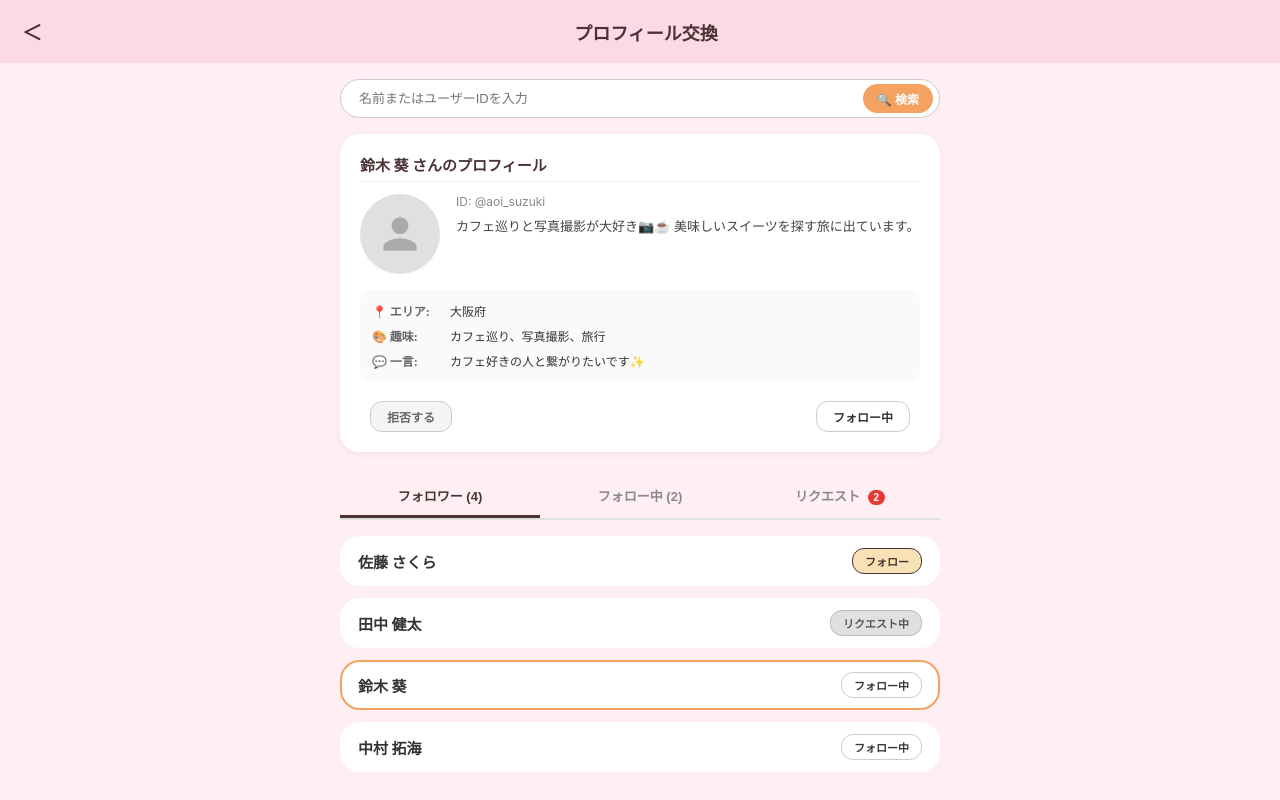
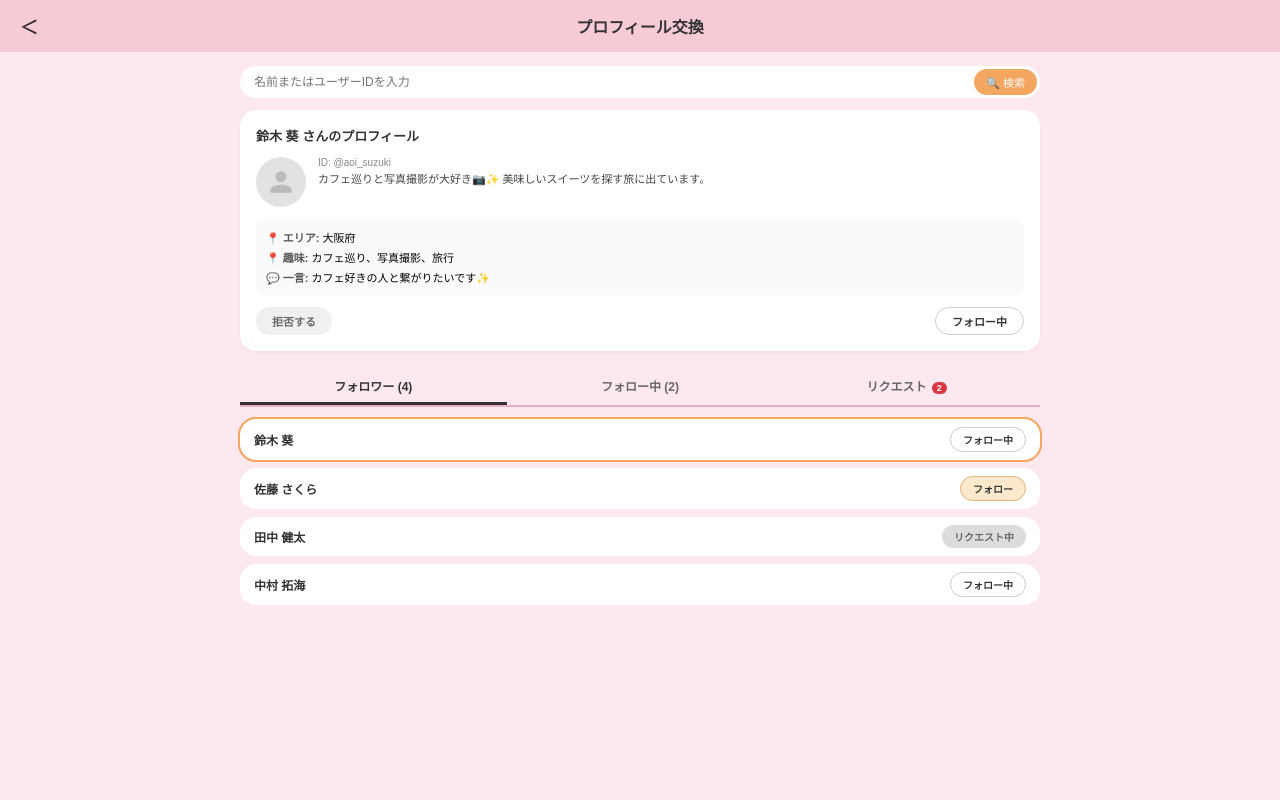
Before and after one commit to okome7/group5-name-web-app, a Vue app: page / in a window 1280 px wide. Before the commit this address led to /profile-exchange. Built offline with nearby package versions, Linux system fonts and the light colour scheme.

Commit message:
プロフィール交換画面追加

```diff
--- a/src/views/ProfileExchangingView.vue
+++ b/src/views/ProfileExchangingView.vue
@@ -1,90 +1,79 @@
 <template>
   <div class="page-container">
-    <!-- ヘッダー（戻るボタン + タイトル） -->
+    <!-- ヘッダー -->
     <header class="header">
-      <button class="back-button" @click="goBack">＜</button>
+      <!-- ＜ 押したらトップページに飛ぶボタン -->
+      <button class="back-btn" @click="goToTop">＜</button>
       <h1 class="title">プロフィール交換</h1>
     </header>
 
     <!-- メインコンテンツ -->
     <main class="content">
-      <!-- 検索バー（虫眼鏡ボタンで検索実行） -->
+      <!-- 検索バー -->
       <div class="search-bar">
-        <input
-          v-model="searchQuery"
-          type="text"
-          placeholder="名前またはユーザーIDを入力"
-          class="search-input"
-          @keyup.enter="handleSearch"
-        />
-        <button class="search-btn" @click="handleSearch">🔍 検索</button>
+        <input v-model="searchQuery" type="text" placeholder="名前またはユーザーIDを入力" class="search-input" />
+        <button class="search-btn">🔍 検索</button>
       </div>
 
-      <!-- 拒否された場合 -->
-      <div v-if="hasRejected" class="rejected-message">フォローを拒否しました</div>
-
-      <!-- 1. フォローしている場合：プロフィールカードをフル表示 -->
-      <div v-else-if="selectedUser.status === 'following'" class="featured-card">
-        <div class="card-header-user">
+      <!-- プロフィール表示エリア -->
+      <!-- Case 1: 「フォロー中」のユーザーを選択している場合 ➔ 詳細を表示 -->
+      <div v-if="selectedUser.status === 'following'" class="profile-card">
+        <div class="card-title-header">
           <span class="user-display-name">{{ selectedUser.name }} さんのプロフィール</span>
         </div>
-        <div class="card-top">
-          <div class="avatar-placeholder">
-            <svg class="avatar-icon" viewBox="0 0 24 24" fill="#aaa">
+
+        <div class="profile-detail-top">
+          <div class="avatar-circle">
+            <svg class="avatar-icon" viewBox="0 0 24 24" fill="#bbb">
               <path
-                d="M12 12c2.21 0 4-1.79 4-4s-1.79-4-4-4-4 1.79-4 4 1.79 4 4 4zm0 2c-2.67 0-8 1.34-8 4v2h16v-2c0-2.66-5.33-4-8-4z"
+                d="M12,12 C14.21,12 16,10.21 16,8 C16,5.79 14.21,4 12,4 C9.79,4 8,5.79 8,8 C8,10.21 9.79,12 12,12 Z M12,14 C9.33,14 4,15.34 4,18 L4,20 L20,20 L20,18 C20,15.34 14.67,14 12,14 Z"
               />
             </svg>
           </div>
-          <!-- 動的プロフィール情報 -->
-          <div class="user-info">
-            <p class="user-id">ID: {{ selectedUser.userId }}</p>
-            <p class="user-bio">{{ selectedUser.bio }}</p>
+          <div class="profile-bio">
+            <div class="user-id">ID: @{{ selectedUser.idName }}</div>
+            <p class="bio-text">{{ selectedUser.bio }}</p>
           </div>
         </div>
 
-        <!-- 動的詳細情報エリア -->
-        <div class="card-bottom">
-          <div class="detail-item">
-            <span class="detail-label">📍 エリア:</span>
-            <span class="detail-value">{{ selectedUser.location }}</span>
+        <div class="profile-detail-info">
+          <div class="info-row">
+            <span class="icon">📍</span> <span class="label">エリア:</span> {{ selectedUser.area }}
           </div>
-          <div class="detail-item">
-            <span class="detail-label">🎨 趣味:</span>
-            <span class="detail-value">{{ selectedUser.hobbies }}</span>
+          <div class="info-row">
+            <span class="icon">📍</span> <span class="label">趣味:</span> {{ selectedUser.hobby }}
           </div>
-          <div class="detail-item">
-            <span class="detail-label">💬 一言:</span>
-            <span class="detail-value">{{ selectedUser.comment }}</span>
+          <div class="info-row">
+            <span class="icon">💬</span> <span class="label">一言:</span> {{ selectedUser.comment }}
           </div>
         </div>
 
         <div class="card-actions">
-          <button class="btn btn-secondary" @click="rejectFeaturedUser">拒否する</button>
-          <button class="btn" :class="getUserBtnStatus(selectedUser).class" @click="toggleUserFollow(selectedUser)">
-            {{ getUserBtnStatus(selectedUser).text }}
+          <button class="btn btn-reject" @click="rejectSelectedUser">拒否する</button>
+          <button class="btn btn-following-state" @click="toggleFollow(selectedUser)">フォロー中</button>
+        </div>
+      </div>
+
+      <!-- Case 2: 「フォロー中」以外（未フォロー/リクエスト中）を選択している場合 ➔ 非公開表示 -->
+      <div v-else class="profile-card private-card">
+        <div class="card-title-header center">
+          <span class="user-display-name">{{ selectedUser.name }} さんのプロフィール</span>
+        </div>
+
+        <div class="private-content">
+          <div class="lock-icon">🔒</div>
+          <div class="private-title">このアカウントは非公開です</div>
+          <div class="private-sub">フォローすると{{ selectedUser.name }}さんのプロフィール詳細を閲覧できます</div>
+        </div>
+
+        <div class="card-actions center-action">
+          <button class="btn" :class="getButtonClass(selectedUser)" @click="toggleFollow(selectedUser)">
+            {{ getButtonText(selectedUser) }}
           </button>
         </div>
       </div>
 
-      <!-- 2. 未フォロー・リクエスト中の場合：非公開カードを表示 -->
-      <div v-else class="featured-card private-card">
-        <div class="card-header-user">
-          <span class="user-display-name">{{ selectedUser.name }} さんのプロフィール</span>
-        </div>
-        <div class="private-content">
-          <span class="lock-icon">🔒</span>
-          <p class="private-title">このアカウントは非公開です</p>
-          <p class="private-sub">フォローすると{{ selectedUser.name }}さんのプロフィールや詳細を閲覧できます</p>
-        </div>
-        <div class="card-actions single-action">
-          <button class="btn" :class="getUserBtnStatus(selectedUser).class" @click="toggleUserFollow(selectedUser)">
-            {{ getUserBtnStatus(selectedUser).text }}
-          </button>
-        </div>
-      </div>
-
-      <!-- タブ切り替え（フォロワー / フォロー中 / リクエスト） -->
+      <!-- タブ切替 -->
       <div class="tab-container">
         <button class="tab-button" :class="{ active: activeTab === 'followers' }" @click="activeTab = 'followers'">
           フォロワー ({{ followersList.length }})
@@ -98,50 +87,46 @@
         </button>
       </div>
 
-      <!-- ユーザーリスト表示エリア -->
+      <!-- ユーザーリスト -->
       <div class="user-list">
-        <!-- 1. フォロワーリスト -->
+        <!-- フォロワー タブ -->
         <template v-if="activeTab === 'followers'">
-          <div v-if="followersList.length === 0" class="empty-state">該当するフォロワーはいません</div>
           <div
             v-for="user in followersList"
             :key="user.id"
             class="user-item"
-            :class="{ selected: selectedUser.id === user.id }"
-            @click="selectUser(user)"
+            :class="{ active: selectedUser.id === user.id }"
+            @click="selectedUser = user"
           >
             <span class="user-name">{{ user.name }}</span>
-            <button class="btn btn-sm" :class="getUserBtnStatus(user).class" @click.stop="toggleUserFollow(user)">
-              {{ getUserBtnStatus(user).text }}
+            <button class="btn btn-sm" :class="getButtonClass(user)" @click.stop="toggleFollow(user)">
+              {{ getButtonText(user) }}
             </button>
           </div>
         </template>
 
-        <!-- 2. フォロー中リスト -->
+        <!-- フォロー中 タブ -->
         <template v-else-if="activeTab === 'following'">
-          <div v-if="followingList.length === 0" class="empty-state">該当するフォロー中のユーザーはいません</div>
           <div
             v-for="user in followingList"
             :key="user.id"
             class="user-item"
-            :class="{ selected: selectedUser.id === user.id }"
-            @click="selectUser(user)"
+            :class="{ active: selectedUser.id === user.id }"
+            @click="selectedUser = user"
           >
             <span class="user-name">{{ user.name }}</span>
-            <button class="btn btn-sm" :class="getUserBtnStatus(user).class" @click.stop="toggleUserFollow(user)">
-              {{ getUserBtnStatus(user).text }}
-            </button>
+            <button class="btn btn-sm btn-following-state" @click.stop="toggleFollow(user)">フォロー中</button>
           </div>
         </template>
 
-        <!-- 3. フォローリクエスト欄 -->
+        <!-- リクエスト タブ -->
         <template v-else-if="activeTab === 'requests'">
-          <div v-if="requestsList.length === 0" class="empty-state">新しいリクエストはありません</div>
-          <div v-for="user in requestsList" :key="user.id" class="user-item" @click="selectUser(user)">
+          <div v-if="requestsList.length === 0" class="empty-msg">リクエストはありません</div>
+          <div v-for="user in requestsList" :key="user.id" class="user-item" @click="selectedUser = user">
             <span class="user-name">{{ user.name }}</span>
-            <div class="request-actions">
+            <div class="request-btns">
               <button class="btn btn-sm btn-accept" @click.stop="acceptRequest(user)">承認</button>
-              <button class="btn btn-sm btn-secondary" @click.stop="rejectRequest(user)">削除</button>
+              <button class="btn btn-sm btn-delete" @click.stop="rejectRequest(user)">拒否</button>
             </div>
           </div>
         </template>
@@ -156,128 +141,119 @@ import { useRouter } from "vue-router";
 
 const router = useRouter();
 const searchQuery = ref("");
-const appliedSearchQuery = ref(""); // 検索実行された文字を保持
 const activeTab = ref("followers");
-const hasRejected = ref(false);
 
-// ユーザーデータ一覧（フォロー中ユーザーを追加）
+// トップページへ遷移する処理
+const goToTop = () => {
+  router.push("/");
+};
+
+// 初期ユーザーデータ
 const users = ref([
   {
     id: 1,
+    name: "鈴木 葵",
+    idName: "aoi_suzuki",
+    status: "following",
+    isFollower: true,
+    isRequesting: false,
+    bio: "カフェ巡りと写真撮影が大好き📷✨ 美味しいスイーツを探す旅に出ています。",
+    area: "大阪府",
+    hobby: "カフェ巡り、写真撮影、旅行",
+    comment: "カフェ好きの人と繋がりたいです✨"
+  },
+  {
+    id: 2,
     name: "佐藤 さくら",
-    userId: "@sakura_sato",
+    idName: "sakura_s",
     status: "none",
     isFollower: true,
     isRequesting: false,
-    bio: "イラストを描くのが好きです🎨 まったり投稿中！",
-    location: "東京都",
-    hobbies: "イラスト、読書、カフェ巡り",
-    comment: "フォロワーさん歓迎です！"
+    bio: "音楽鑑賞とライブに行くのが休日の楽しみです🎶",
+    area: "東京都",
+    hobby: "ライブ鑑賞、邦ロック",
+    comment: "気軽に話しかけてください！"
   },
   {
-    id: 2,
+    id: 3,
     name: "田中 健太",
-    userId: "@kenta_tanaka",
+    idName: "kenta_t",
     status: "requested",
     isFollower: true,
     isRequesting: false,
-    bio: "フットサルとラーメン巡りが趣味。週末はだいたい外にいます⚽️",
-    location: "神奈川県",
-    hobbies: "フットサル、ドライブ、ラーメン開拓",
-    comment: "気軽に仲良くしてくださいー！"
+    bio: "週末はドライブによく出かけています🚗💨",
+    area: "神奈川県",
+    hobby: "ドライブ、スノーボード",
+    comment: "アクティブな友達募集中です！"
   },
   {
-    id: 3,
-    name: "鈴木 葵",
-    userId: "@aoi_suzuki",
+    id: 4,
+    name: "中村 拓海",
+    idName: "takumi_n",
     status: "following",
     isFollower: true,
     isRequesting: false,
-    bio: "カフェ巡りと写真撮影が大好き📷☕️ 美味しいスイーツを探す旅に出ています。",
-    location: "大阪府",
-    hobbies: "カフェ巡り、写真撮影、旅行",
-    comment: "カフェ好きの人と繋がりたいです✨"
+    bio: "Web開発とイラストを描くのが趣味です💻🎨 最近はキャンプにもハマり中⛺️",
+    area: "兵庫県",
+    hobby: "プログラミング、イラスト、アウトドア",
+    comment: "ガジェットとアウトドア好きの方ぜひ繋がりましょう！"
   },
   {
-    id: 6, // ✨ 追加されたフォロー中ユーザー
-    name: "中村 拓海",
-    userId: "@takumi_n",
-    status: "following",
-    isFollower: true,
-    isRequesting: false,
-    bio: "Webエンジニアです💻 プログラミングとガジェット収集が趣味です。",
-    location: "千葉県",
-    hobbies: "プログラミング、ガジェット、キャンプ",
-    comment: "IT系のアカウント中心にフォローしてます！"
-  },
-  {
-    id: 4,
-    name: "高橋 陸",
-    userId: "@riku_takahashi",
+    id: 5,
+    name: "高橋 涼",
+    idName: "ryo_t",
     status: "none",
     isFollower: false,
     isRequesting: true,
-    bio: "バンドでベース弾いてます🎸 音楽好きな人は気軽にフォローしてください！",
-    location: "愛知県",
-    hobbies: "ベース演奏、ライブ鑑賞、映画",
-    comment: "リクエストお気軽にどうぞ👍"
+    bio: "読書と映画鑑賞が趣味です📚🎬",
+    area: "京都府",
+    hobby: "映画観賞、読書",
+    comment: "おすすめの映画教えてください！"
   },
   {
-    id: 5,
-    name: "美咲",
-    userId: "@misaki_style",
+    id: 6,
+    name: "伊藤 美咲",
+    idName: "misaki_i",
     status: "none",
     isFollower: false,
     isRequesting: true,
-    bio: "コスメと洋服が大好き💄 日常の気になったことや購入品をアップしてます！",
-    location: "福岡県",
-    hobbies: "メイク、ファッション、ヨガ",
-    comment: "情報交換しましょう〜"
+    bio: "美味しいものを食べることが一番の幸せ🍴❤️",
+    area: "愛知県",
+    hobby: "グルメ巡り、料理",
+    comment: "美味しいお店情報交換しましょう！"
   }
 ]);
 
-// 上部のカードに表示する選択中のユーザー（初期値：鈴木 葵さん）
-const selectedUser = ref(users.value[2]);
+// 初期表示で「鈴木 葵」を選択
+const selectedUser = ref(users.value[0]);
 
-// 🔍 虫眼鏡ボタンを押したときに検索フィルタを実行
-const handleSearch = () => {
-  appliedSearchQuery.value = searchQuery.value.trim();
-
-  // 検索結果の1番目を自動的に選択して上部カードにセット
-  if (filteredUsers.value.length > 0) {
-    selectedUser.value = filteredUsers.value[0];
-    hasRejected.value = false;
-  }
-};
-
-// 検索ボタン実行後のキーワードで絞り込み
+// 検索フィルター
 const filteredUsers = computed(() => {
-  if (!appliedSearchQuery.value) {
-    return users.value;
-  }
-  const query = appliedSearchQuery.value.toLowerCase();
-  return users.value.filter((u) => u.name.toLowerCase().includes(query) || u.userId.toLowerCase().includes(query));
+  if (!searchQuery.value.trim()) return users.value;
+  const query = searchQuery.value.toLowerCase();
+  return users.value.filter((u) => u.name.toLowerCase().includes(query) || u.idName.toLowerCase().includes(query));
 });
 
-// 各タブの絞り込み
+// タブごとのリスト
 const followersList = computed(() => filteredUsers.value.filter((u) => u.isFollower));
 const followingList = computed(() => filteredUsers.value.filter((u) => u.status === "following"));
 const requestsList = computed(() => filteredUsers.value.filter((u) => u.isRequesting));
 
-const goBack = () => {
-  router.push("/home");
+// ボタンのテキストとスタイル切り替え
+const getButtonText = (user) => {
+  if (user.status === "requested") return "リクエスト中";
+  if (user.status === "following") return "フォロー中";
+  return "フォロー";
 };
 
-const selectUser = (user) => {
-  selectedUser.value = user;
-  hasRejected.value = false;
+const getButtonClass = (user) => {
+  if (user.status === "requested") return "btn-requested-state";
+  if (user.status === "following") return "btn-following-state";
+  return "btn-follow-action";
 };
 
-const rejectFeaturedUser = () => {
-  hasRejected.value = true;
-};
-
-const toggleUserFollow = (user) => {
+// フォロー / リクエスト切替ロジック
+const toggleFollow = (user) => {
   if (user.status === "none") {
     user.status = "requested";
   } else if (user.status === "requested") {
@@ -287,365 +263,314 @@ const toggleUserFollow = (user) => {
   }
 };
 
+// リクエストタブの「承認」
 const acceptRequest = (user) => {
   user.isRequesting = false;
   user.isFollower = true;
 };
 
+// リクエストタブの「拒否」
 const rejectRequest = (user) => {
   user.isRequesting = false;
 };
 
-const getUserBtnStatus = (user) => {
-  if (user.status === "requested") {
-    return { text: "リクエスト中", class: "btn-requested" };
-  } else if (user.status === "following") {
-    return { text: "フォロー中", class: "btn-following" };
-  }
-  return { text: "フォロー", class: "btn-primary" };
+// プロフィールカード内の「拒否する」
+const rejectSelectedUser = () => {
+  selectedUser.value.status = "none";
 };
 </script>
 
 <style scoped>
-/* 全体レイアウト */
 .page-container {
   width: 100%;
   min-height: 100vh;
-  background-color: #ffeef2;
-  font-family: -apple-system, BlinkMacSystemFont, "Segoe UI", Roboto, Helvetica, Arial, sans-serif;
+  background-color: #fce8ee;
+  font-family: sans-serif;
   box-sizing: border-box;
 }
 
-/* ヘッダー */
 .header {
+  position: relative;
+  background-color: #f7cbd6;
+  padding: 14px;
   display: flex;
   align-items: center;
-  padding: 16px;
-  background-color: #fdd8e5;
+  justify-content: center;
+  width: 100%;
+  box-sizing: border-box;
 }
 
-.back-button {
+.back-btn {
+  position: absolute;
+  left: 12px;
   background: none;
   border: none;
-  font-size: 20px;
+  font-size: 18px;
   font-weight: bold;
-  color: #4a3334;
+  color: #333;
   cursor: pointer;
+  padding: 0 8px;
 }
 
 .title {
-  flex-grow: 1;
-  text-align: center;
-  font-size: 18px;
+  margin: 0;
+  font-size: 16px;
   font-weight: bold;
-  color: #4a3334;
-  margin: 0;
-  margin-right: 20px;
+  color: #333;
 }
 
-/* メインコンテンツ */
 .content {
-  padding: 16px;
+  padding: 14px;
   display: flex;
   flex-direction: column;
-  gap: 16px;
-  max-width: 600px;
+  gap: 12px;
+  max-width: 800px; /* PC画面で広がりすぎないよう中央寄算見栄え用のカード制限（不要なら削除可） */
   margin: 0 auto;
 }
 
 /* 検索バー */
 .search-bar {
   display: flex;
+  background: #ffffff;
+  border-radius: 20px;
+  padding: 3px 3px 3px 12px;
   align-items: center;
-  background-color: #ffffff;
-  border: 1px solid #ccc;
-  border-radius: 20px;
-  padding: 4px 6px 4px 16px;
-  gap: 8px;
 }
 
 .search-input {
   border: none;
   outline: none;
   flex: 1;
-  font-size: 13px;
-  background: transparent;
+  font-size: 12px;
 }
 
 .search-btn {
-  background-color: #f4a261;
-  color: #ffffff;
+  background-color: #f3a660;
+  color: white;
   border: none;
   border-radius: 16px;
-  padding: 6px 14px;
-  font-size: 12px;
-  font-weight: bold;
+  padding: 5px 12px;
+  font-size: 11px;
   cursor: pointer;
-  transition: background-color 0.2s;
 }
 
-.search-btn:hover {
-  background-color: #e76f51;
+/* プロフィールカード */
+.profile-card {
+  background: #ffffff;
+  border-radius: 16px;
+  padding: 16px;
+  box-shadow: 0 2px 6px rgba(0, 0, 0, 0.03);
 }
 
-/* メインカード */
-.featured-card {
-  background-color: #ffffff;
-  border-radius: 20px;
-  padding: 20px;
-  box-shadow: 0 2px 8px rgba(0, 0, 0, 0.05);
+.card-title-header {
+  font-size: 13px;
+  font-weight: bold;
+  color: #333;
+  margin-bottom: 12px;
 }
 
-.card-header-user {
+.profile-detail-top {
+  display: flex;
+  gap: 12px;
   margin-bottom: 12px;
-  border-bottom: 1px solid #eee;
-  padding-bottom: 6px;
 }
 
-.user-display-name {
-  font-size: 15px;
-  font-weight: bold;
-  color: #4a3334;
-}
-
-.card-top {
-  display: flex;
-  gap: 16px;
-  margin-bottom: 16px;
-  align-items: flex-start;
-}
-
-.avatar-placeholder {
-  width: 80px;
-  height: 80px;
-  flex-shrink: 0;
-  background-color: #e0e0e0;
+.avatar-circle {
+  width: 50px;
+  height: 50px;
+  background-color: #e2e2e2;
+  border-radius: 50%;
   display: flex;
   align-items: center;
   justify-content: center;
-  border-radius: 50%;
+  flex-shrink: 0;
 }
 
 .avatar-icon {
-  width: 50px;
-  height: 50px;
+  width: 32px;
+  height: 32px;
 }
 
-.user-info {
-  flex: 1;
+.user-id {
+  font-size: 10px;
+  color: #888;
+}
+
+.bio-text {
+  font-size: 11px;
+  color: #444;
+  margin: 4px 0 0 0;
+  line-height: 1.4;
+}
+
+.profile-detail-info {
+  background-color: #fafafa;
+  border-radius: 8px;
+  padding: 10px;
+  font-size: 11px;
   display: flex;
   flex-direction: column;
   gap: 4px;
+  margin-bottom: 12px;
 }
 
-.user-id {
-  font-size: 12px;
-  color: #888;
-  margin: 0;
+.info-row .label {
+  font-weight: bold;
+  color: #555;
 }
 
-.user-bio {
-  font-size: 13px;
-  color: #444;
-  line-height: 1.4;
-  margin: 4px 0 0 0;
-}
-
-.card-bottom {
-  display: flex;
-  flex-direction: column;
-  gap: 8px;
-  margin-bottom: 20px;
-  background-color: #fafafa;
-  padding: 12px;
-  border-radius: 12px;
-}
-
-.detail-item {
-  display: flex;
-  font-size: 12px;
-  gap: 8px;
-}
-
-.detail-label {
-  color: #666;
-  font-weight: bold;
-  width: 70px;
-}
-
-.detail-value {
-  color: #333;
-  flex: 1;
-}
-
+/* カード内アクションボタン */
 .card-actions {
   display: flex;
   justify-content: space-between;
-  padding: 0 10px;
 }
 
-.card-actions.single-action {
+.center-action {
   justify-content: center;
 }
 
-/* 非公開カード */
+.btn {
+  border-radius: 14px;
+  font-size: 11px;
+  font-weight: bold;
+  padding: 5px 16px;
+  cursor: pointer;
+  border: none;
+}
+
+.btn-sm {
+  padding: 4px 12px;
+  font-size: 10px;
+}
+
+.btn-reject {
+  background: #f0f0f0;
+  color: #666;
+}
+
+.btn-follow-action {
+  background: #fce8cc;
+  color: #333;
+  border: 1px solid #e2b378;
+}
+
+.btn-requested-state {
+  background: #dcdcdc;
+  color: #666;
+}
+
+.btn-following-state {
+  background: #ffffff;
+  color: #333;
+  border: 1px solid #ccc;
+}
+
+.btn-accept {
+  background: #52c41a;
+  color: white;
+}
+
+.btn-delete {
+  background: #e6e6e6;
+  color: #666;
+}
+
+/* 非公開カード表示 */
 .private-card {
   text-align: center;
-  padding: 20px 20px 30px 20px;
+  padding: 24px 16px;
 }
 
 .private-content {
-  margin: 16px 0 20px 0;
+  margin: 16px 0;
 }
 
 .lock-icon {
-  font-size: 32px;
-  display: block;
-  margin-bottom: 8px;
+  font-size: 24px;
+  margin-bottom: 6px;
 }
 
 .private-title {
-  font-size: 15px;
+  font-size: 13px;
   font-weight: bold;
   color: #333;
-  margin: 0 0 6px 0;
 }
 
 .private-sub {
-  font-size: 12px;
-  color: #777;
-  margin: 0;
-}
-
-/* 拒否メッセージ */
-.rejected-message {
-  background-color: #fff0f3;
-  color: #d9534f;
-  border: 1px solid #f5c6cb;
-  padding: 14px;
-  border-radius: 12px;
-  text-align: center;
-  font-size: 14px;
-  font-weight: bold;
+  font-size: 10px;
+  color: #888;
+  margin-top: 4px;
 }
 
 /* タブ切替 */
 .tab-container {
   display: flex;
-  border-bottom: 2px solid #e0e0e0;
-  margin-top: 8px;
+  border-bottom: 2px solid #e8b0bd;
+  margin-top: 6px;
 }
 
 .tab-button {
   flex: 1;
-  padding: 10px 0;
   background: none;
   border: none;
-  font-size: 13px;
+  padding: 8px 0;
+  font-size: 12px;
   font-weight: bold;
-  color: #888;
+  color: #666;
   cursor: pointer;
   border-bottom: 3px solid transparent;
-  transition: all 0.2s ease;
 }
 
 .tab-button.active {
-  color: #4a3334;
-  border-bottom-color: #4a3334;
+  color: #333;
+  border-bottom-color: #333;
 }
 
 .badge {
-  background-color: #e53935;
-  color: #ffffff;
-  font-size: 10px;
-  padding: 2px 6px;
+  background: #d9363e;
+  color: white;
   border-radius: 10px;
-  margin-left: 4px;
+  padding: 1px 5px;
+  font-size: 9px;
+  margin-left: 2px;
 }
 
-/* ボタン各種 */
-.btn {
-  padding: 6px 16px;
-  border-radius: 12px;
-  font-size: 12px;
-  cursor: pointer;
-  font-weight: bold;
-  transition: all 0.2s;
-}
-
-.btn-sm {
-  padding: 4px 12px;
-  font-size: 11px;
-}
-
-.btn-primary {
-  background-color: #f7e1b5;
-  color: #4a3334;
-  border: 1px solid #4a3334;
-}
-
-.btn-secondary {
-  background-color: #f5f5f5;
-  color: #666;
-  border: 1px solid #ccc;
-}
-
-.btn-requested {
-  background-color: #e0e0e0;
-  color: #555;
-  border: 1px solid #bbb;
-}
-
-.btn-following {
-  background-color: #ffffff;
-  color: #333;
-  border: 1px solid #ccc;
-}
-
-.btn-accept {
-  background-color: #4cae4c;
-  color: white;
-  border: none;
-}
-
-/* リスト領域 */
+/* リストアイテム */
 .user-list {
   display: flex;
   flex-direction: column;
-  gap: 12px;
+  gap: 8px;
 }
 
 .user-item {
-  background-color: #ffffff;
-  border-radius: 20px;
-  padding: 10px 16px;
+  background: #ffffff;
+  border-radius: 16px;
+  padding: 8px 14px;
   display: flex;
   justify-content: space-between;
   align-items: center;
   cursor: pointer;
-  border: 2px solid transparent;
-  transition: border-color 0.2s;
 }
 
-.user-item.selected {
-  border-color: #f4a261;
+.user-item.active {
+  outline: 2px solid #f3a660;
 }
 
 .user-name {
-  font-size: 15px;
+  font-size: 12px;
   font-weight: bold;
   color: #333;
 }
 
-.request-actions {
+.request-btns {
   display: flex;
-  gap: 8px;
+  gap: 6px;
 }
 
-.empty-state {
+.empty-msg {
   text-align: center;
+  font-size: 11px;
   color: #888;
-  font-size: 13px;
-  padding: 20px 0;
+  padding: 12px;
 }
 </style>
```
Also changed, not shown: src/router/index.js (+9 -13 lines).
